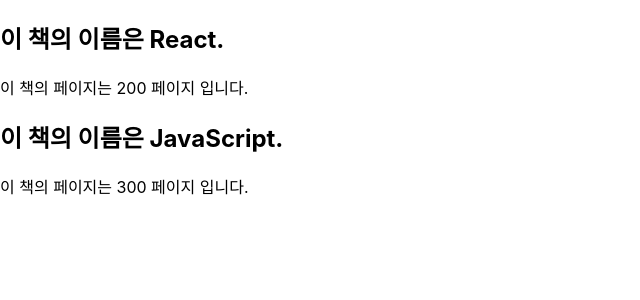
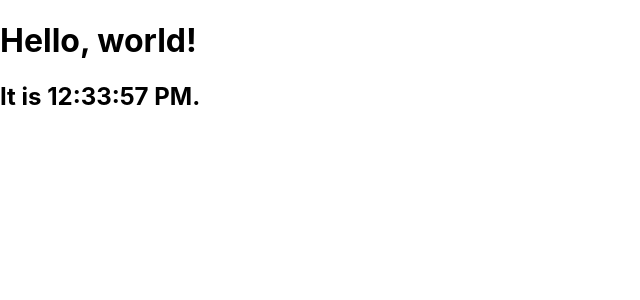
Before and after one commit to eunji-97/react-first-steps, a React (Create React App) app: page / in a window 1280 px wide. Shown: the top 300 px of the page, without its empty margins (0-640 px from the left). Built offline with nearby package versions, Linux system fonts and the light colour scheme.

Commit message:
4. 엘리먼트 랜더링

```diff
--- /dev/null
+++ b/src/chapter_04/Clock.jsx
@@ -0,0 +1,12 @@
+import React from "react";
+
+function Clock(props) {
+    return (
+        <div>
+        <h1>Hello, world!</h1>
+        <h2>It is {new Date().toLocaleTimeString()}.</h2>
+        </div>
+    );
+}
+
+export default Clock;
--- a/src/index.js
+++ b/src/index.js
@@ -4,13 +4,18 @@
 import App from './App';
 import reportWebVitals from './reportWebVitals';
 import Library from './chapter_03/Library';
+import Clock from './chapter_04/Clock';
 
 const root = ReactDOM.createRoot(document.getElementById('root'));
+
+setInterval(() => {
+
 root.render(
   <React.StrictMode>
-    <Library />
+    <Clock />
   </React.StrictMode>
 );
+}, 1000);
 
 // If you want to start measuring performance in your app, pass a function
 // to log results (for example: reportWebVitals(console.log))
```
Also changed, not shown: 2 other files (tests, documents, lock files or other folders).
